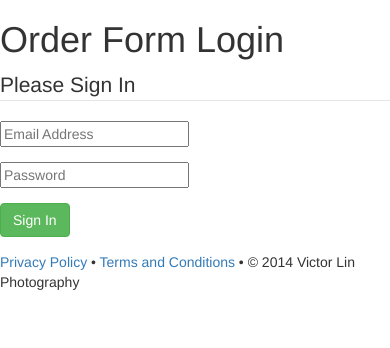
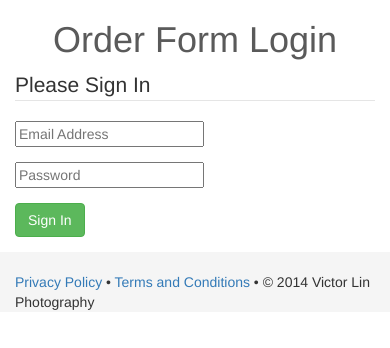
Before and after one commit to fuzzybabybunny/vlp-order-form-prelim, a plain HTML site: page index.html in a window 390 px wide. Drawn offline with nearby package versions, Linux system fonts and the light colour scheme.

Commit message:
Added Bootstrap Header and Footer styles

```diff
--- a/index.html
+++ b/index.html
@@ -4,18 +4,80 @@
   <meta charset="UTF-8">
   <title>Order Form Prelim</title>
   <link rel="stylesheet" type="text/css" href="http://netdna.bootstrapcdn.com/bootstrap/3.1.1/css/bootstrap.min.css" media="all">
+  <style type="text/css">
+
+    /* Sticky footer styles
+    -------------------------------------------------- */
+
+    html,
+    body {
+      height: 100%;
+      /* The html and body elements cannot have any padding or margin. */
+    }
+
+    /* Wrapper for page content to push down footer */
+    #wrap {
+      min-height: 100%;
+      height: auto !important;
+      height: 100%;
+      /* Negative indent footer by it's height */
+      margin: 0 auto -60px;
+    }
+
+    .marketing {
+      text-align: center;
+      color: #5a5a5a;
+    }
+
+    /* Set the fixed height of the footer here */
+    #push,
+    #footer {
+      height: 60px;
+    }
+    #footer {
+      background-color: #f5f5f5;
+    }
+
+    /* Lastly, apply responsive CSS fixes as necessary */
+    @media (max-width: 767px) {
+      #footer {
+        margin-left: -20px;
+        margin-right: -20px;
+        padding-left: 20px;
+        padding-right: 20px;
+      }
+    }
+
+
+
+    /* Custom page CSS
+    -------------------------------------------------- */
+    /* Not required for template or sticky footer method. */
+
+    #wrap > .container {
+      padding-top: 60px;
+    }
+    .container .credit {
+      margin: 20px 0;
+    }
+
+    code {
+      font-size: 80%;
+    }
+
+  </style>
 </head>
 
 <body>
 
 <header role="banner">
-<h1>Order Form Login</h1>
+  <h1 class="marketing">Order Form Login</h1>
 </header>
 
-<main role="main">
-
-  <form id="login-form" method="post" action="" accept-charset="UTF-8">
-
+<main role="main" class="container">
+  <div class="row">
+    <div class="col-md-4 col-md-offset-4">
+      <form id="login-form" method="post" action="#" accept-charset="UTF-8">
         <fieldset>
 
           <legend>Please Sign In</legend>
@@ -35,15 +97,21 @@
           </div>
 
         </fieldset>
-
+      </form>
+    </div>
+  </div>
 </main>
 
 <footer>
-  <p>
+  <div id="footer">
+    <div class="container">
+      <p class="muted credit">
         <a href="/privacy">Privacy Policy</a> &bull;
         <a href="/terms">Terms and Conditions</a> &bull;
         &copy; 2014 Victor Lin Photography
       </p>
+    </div>
+  </div>
 </footer>
 
 </body>
```
Lines whose indentation alone changed are shown as unchanged.
